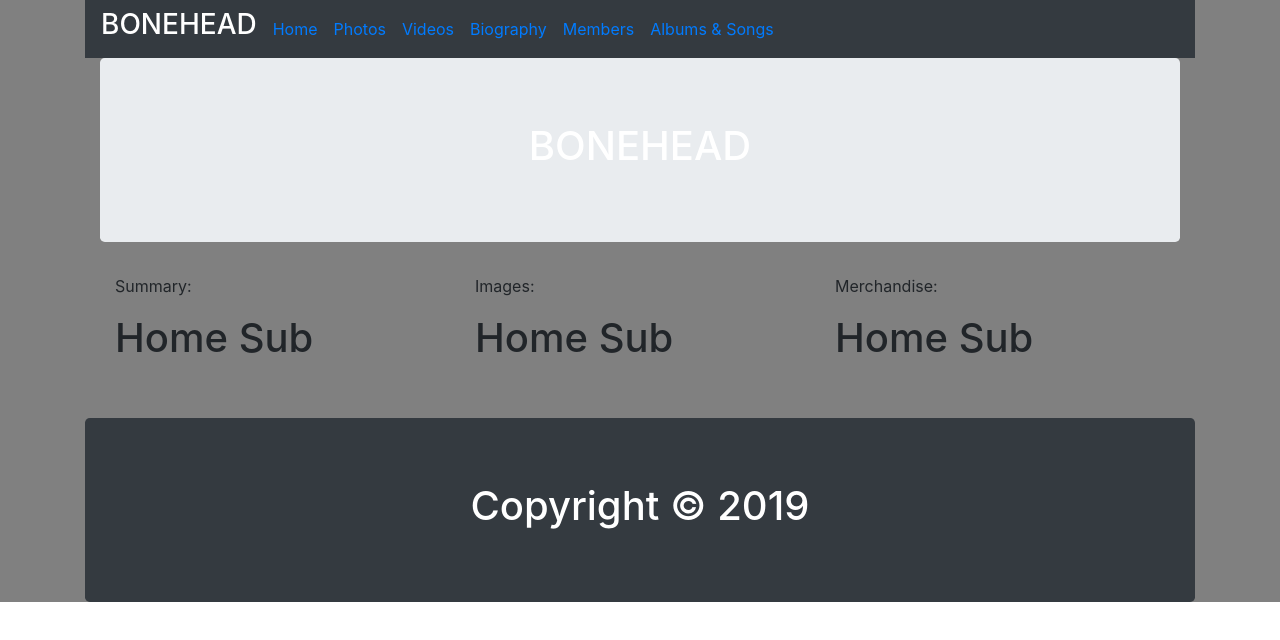
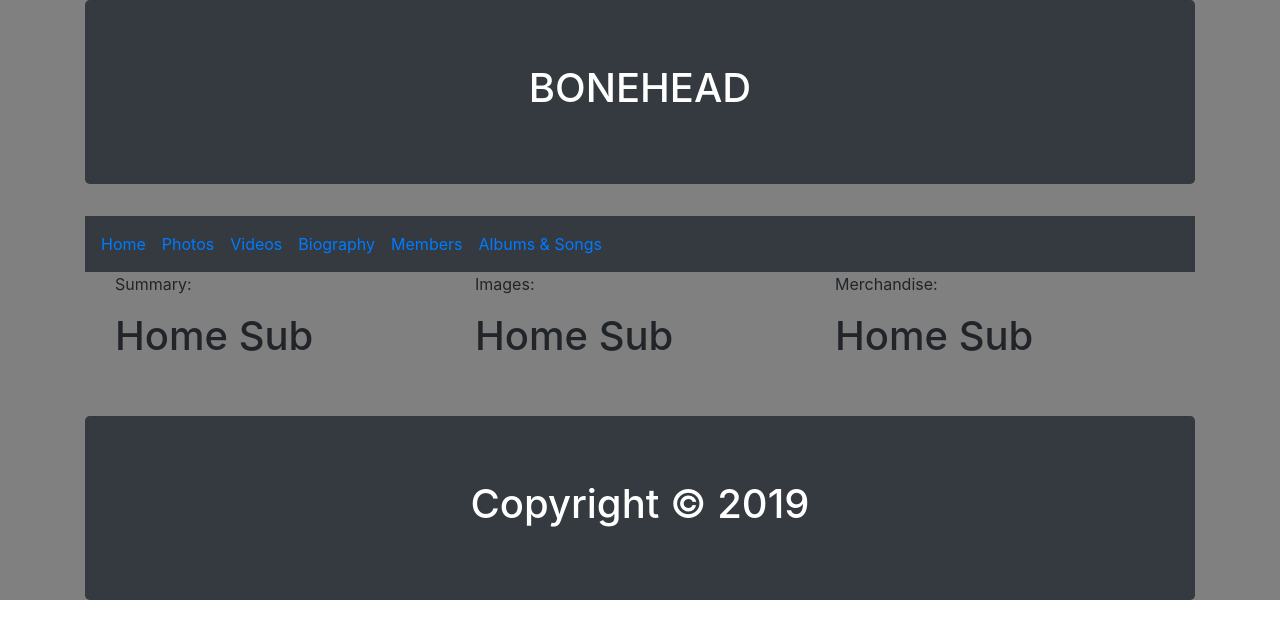
Before and after one commit to precto1285/ReactBone, a React (Create React App) app in the folder bonehead/: page / in a window 1280 px wide. Shown: the top 640 px of the page. Built offline with nearby package versions, Linux system fonts and the light colour scheme.

Commit message:
update new componennt

```diff
--- a/bonehead/src/App.js
+++ b/bonehead/src/App.js
@@ -1,7 +1,7 @@
 import React, { Component } from 'react';
 import { BrowserRouter as Router, Link } from 'react-router-dom';
 import Route from 'react-router-dom/Route';
-import { Nav } from 'reactstrap';
+import { Jumbotron, Nav } from 'reactstrap';
 import './App.css';
 import AlbumSongs from './Components/Main/Albums-Songs';
 import Bio from './Components/Main/Bio';
@@ -17,8 +17,10 @@ class App extends Component {
       <div className="App">
         <Router>
           <div className="container">
-            <Nav className="bg-dark text-white pl-3 py-2">
-              <Link className="text-white" to="/"><h3>BONEHEAD</h3></Link>
+            <Jumbotron className="bg-dark text-center">
+              <Link className="text-white" to="/"><h1>BONEHEAD</h1></Link>
+            </Jumbotron>
+            <Nav className="bg-dark text-white py-2">
               <div className="collapse navbar-collapse"></div>
               <ul className="navbar nav">
                 <li className="nav-item mr-3">
--- a/bonehead/src/Components/Main/Home.js
+++ b/bonehead/src/Components/Main/Home.js
@@ -1,14 +1,12 @@
 import React, { Component } from 'react';
-import { Jumbotron, Row, Col } from 'reactstrap';
+import { Row, Col } from 'reactstrap';
 import HomeSub from './../Sub/HomeSub';
 
 export default class Home extends Component {
   render() {
     return (
       <div className='container'>
-        <Jumbotron className="bg primary text-center text-white">
-          <h1>BONEHEAD</h1>
-        </Jumbotron>
+
         <div className="container">
           <Row>
             <Col>
```
